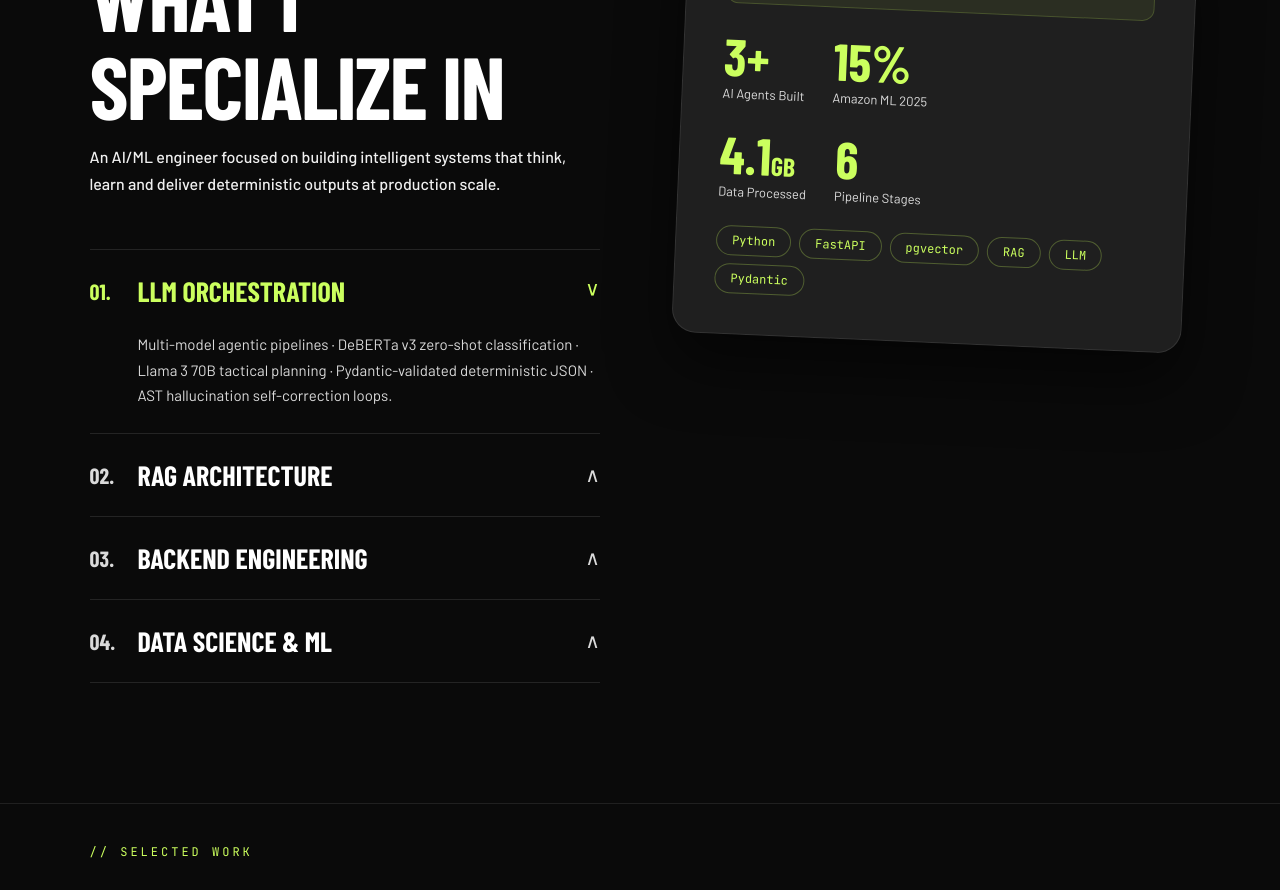
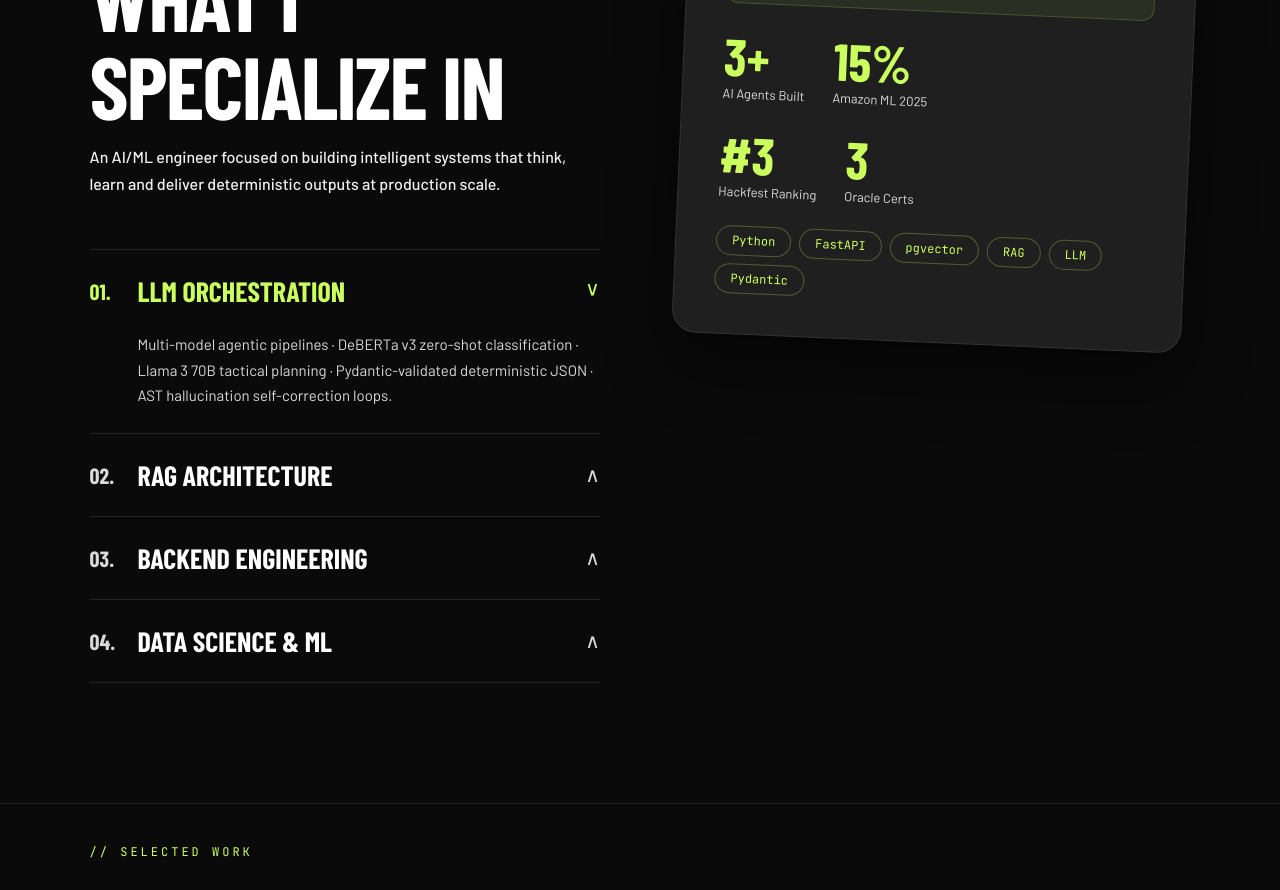
Before and after one commit to sriharizz/portfolio, a website: page index.html in a window 1280 px wide. Shown: the part 1000-1890 px from the top of the page. Drawn offline with nearby package versions, Linux system fonts and the light colour scheme; animation ran at ten frames a second; a web font is replaced by a local one.

Commit message:
Update expertise stats with Hackfest and Oracle Certs

```diff
--- a/index.html
+++ b/index.html
@@ -2114,8 +2114,8 @@
             <div><span class="spec-sn">15%</span><span class="spec-sl">Amazon ML 2025</span></div>
           </div>
           <div class="spec-stats">
-            <div><span class="spec-sn">4.1<small style="font-size:26px">GB</small></span><span class="spec-sl">Data Processed</span></div>
-            <div><span class="spec-sn">6</span><span class="spec-sl">Pipeline Stages</span></div>
+            <div><span class="spec-sn">#3</span><span class="spec-sl">Hackfest Ranking</span></div>
+            <div><span class="spec-sn">3</span><span class="spec-sl">Oracle Certs</span></div>
           </div>
           <div class="spec-tags">
             <span class="spec-t">Python</span><span class="spec-t">FastAPI</span>
```
